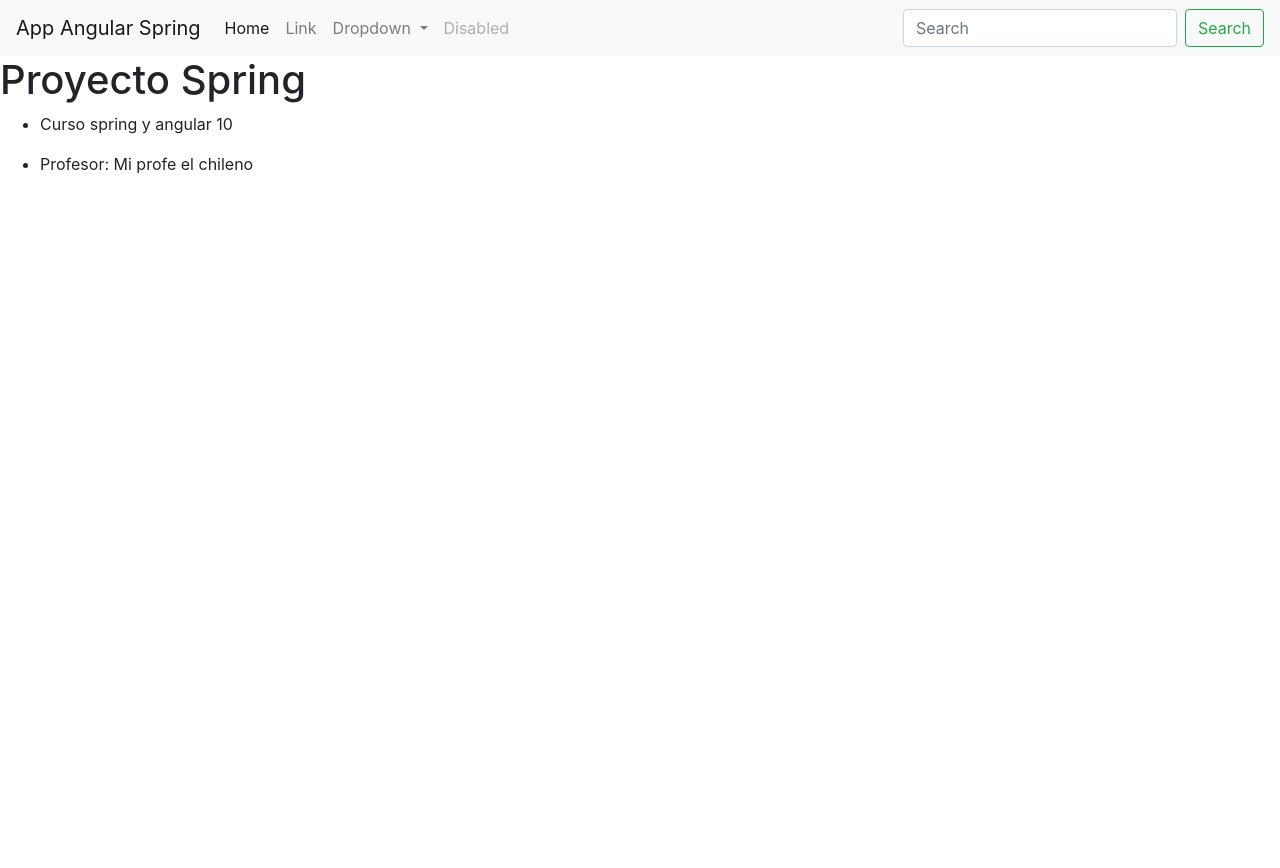
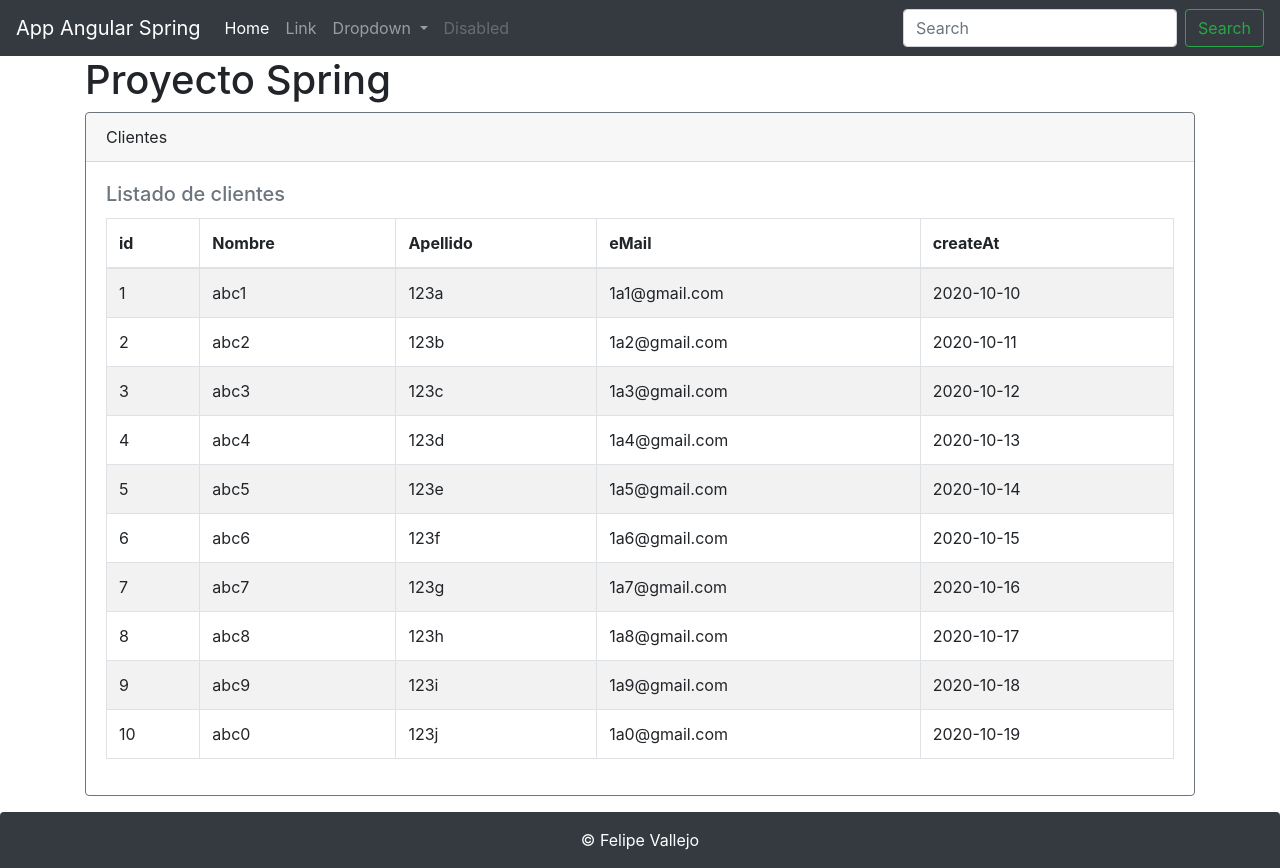
Before and after one commit to raziel7171/cursoUdemyAngularSpring, an Angular app: page /clientes in a window 1280 px wide. Before the commit the page ends 800 px from the top, so only its background shows below. Built offline with nearby package versions, Linux system fonts and the light colour scheme.

Commit message:
se agregaron clientes, footer, navbar; clientes tiene un json a mano

```diff
--- a/src/app/app.component.html
+++ b/src/app/app.component.html
@@ -1,15 +1,10 @@
-<app-header>
+<app-header></app-header>
+<div class="container">
+    <h1>
+        {{title}}
+    </h1>
 
-</app-header>
-<h1>
-    {{title}}
-</h1>
+    <app-clientes></app-clientes>
+</div>
 
-<ul>
-    <li>
-        <p> {{curso}}</p>
-    </li>
-    <li>
-        <p> Profesor: {{profesor}}</p>
-    </li>
-</ul>
+<app-footer></app-footer>
--- /dev/null
+++ b/src/app/clientes/cliente.ts
@@ -0,0 +1,7 @@
+export class Cliente {
+  id: number;
+  nombre: string;
+  apellido: string;
+  email: string;
+  createAt: string;
+}
--- /dev/null
+++ b/src/app/clientes/clientes.component.html
@@ -0,0 +1,27 @@
+<div class="card border-secondary mb-3">
+    <div class="card-header">Clientes</div>
+    <div class="card-body text-secondary">
+        <h5 class="card-title">Listado de clientes</h5>
+        <table class="table table-bordered table-striped">
+            <thead>
+                <tr>
+                    <th>id</th>
+                    <th>Nombre</th>
+                    <th>Apellido</th>
+                    <th>eMail</th>
+                    <th>createAt</th>
+                </tr>
+            </thead>
+            <tbody>
+                <tr *ngFor="let cliente of clientes">
+                    <td>{{cliente.id}}</td>
+                    <td>{{cliente.nombre}}</td>
+                    <td>{{cliente.apellido}}</td>
+                    <td>{{cliente.email}}</td>
+                    <td>{{cliente.createAt}}</td>
+                </tr>
+            </tbody>
+        </table>
+
+    </div>
+</div>
--- /dev/null
+++ b/src/app/clientes/clientes.component.ts
@@ -0,0 +1,19 @@
+import { Component, OnInit } from '@angular/core';
+import {Cliente} from './cliente';
+import {CLIENTES} from './clientes.json';
+@Component({
+  selector: 'app-clientes',
+  templateUrl: './clientes.component.html'
+})
+export class ClientesComponent {
+  clientes: Cliente[];
+
+
+  constructor() { }
+
+  ngOnInit(){
+    this.clientes = CLIENTES;
+  }
+
+
+}
--- /dev/null
+++ b/src/app/clientes/clientes.json.ts
@@ -0,0 +1,13 @@
+import {Cliente} from './cliente';
+
+export const CLIENTES: Cliente[] = [{id: 1, nombre: 'abc1', apellido: '123a', email: '1a1@gmail.com', createAt:'2020-10-10'},
+{id: 2, nombre: 'abc2', apellido: '123b', email: '1a2@gmail.com', createAt:'2020-10-11'},
+{id: 3, nombre: 'abc3', apellido: '123c', email: '1a3@gmail.com', createAt:'2020-10-12'},
+{id: 4, nombre: 'abc4', apellido: '123d', email: '1a4@gmail.com', createAt:'2020-10-13'},
+{id: 5, nombre: 'abc5', apellido: '123e', email: '1a5@gmail.com', createAt:'2020-10-14'},
+{id: 6, nombre: 'abc6', apellido: '123f', email: '1a6@gmail.com', createAt:'2020-10-15'},
+{id: 7, nombre: 'abc7', apellido: '123g', email: '1a7@gmail.com', createAt:'2020-10-16'},
+{id: 8, nombre: 'abc8', apellido: '123h', email: '1a8@gmail.com', createAt:'2020-10-17'},
+{id: 9, nombre: 'abc9', apellido: '123i', email: '1a9@gmail.com', createAt:'2020-10-18'},
+{id: 10, nombre: 'abc0', apellido: '123j', email: '1a0@gmail.com', createAt:'2020-10-19'}
+];
--- /dev/null
+++ b/src/app/directiva/directiva.component.html
@@ -0,0 +1,9 @@
+<button type="button" (click)="setHabilitar()" class="btn btn-primary my-3">{{habilitar==true? 'Ocutlar': 'Mostrar'}}</button>
+<div class="card">
+    <div class="card-header">
+        listado de cursos
+    </div>
+    <ul class="list-group" *ngIf="habilitar == true">
+        <li class="list-group-item" *ngFor="let curso of listaCurso">{{ curso }}</li>
+    </ul>
+</div>
--- /dev/null
+++ b/src/app/directiva/directiva.component.ts
@@ -0,0 +1,15 @@
+import { Component, OnInit } from '@angular/core';
+
+@Component({
+  selector: 'app-directiva',
+  templateUrl: './directiva.component.html'
+})
+export class DirectivaComponent{
+  listaCurso: string[] = ['typescript', 'javascript', 'Java se', 'c#', 'Php'];
+  habilitar: boolean = true;
+  constructor() { }
+
+  setHabilitar(): void {
+    this.habilitar= (this.habilitar==true)? false: true;
+  }
+}
--- /dev/null
+++ b/src/app/footer/footer.component.css
@@ -0,0 +1,6 @@
+.footer {
+    position: absolute;
+    bottom: 0px;
+    height: 60px;
+    width: 100%;
+}
--- /dev/null
+++ b/src/app/footer/footer.component.html
@@ -0,0 +1,7 @@
+<footer class="bg-dark rounded-top text-center">
+    <div class="container py-2">
+        <p class="text-white my-2">
+            &copy; {{autor.nombre + ' ' + autor.apellido}}
+        </p>
+    </div>
+</footer>
--- /dev/null
+++ b/src/app/footer/footer.component.ts
@@ -0,0 +1,11 @@
+import {Component} from '@angular/core';
+
+@Component({
+selector: 'app-footer',
+templateUrl: './footer.component.html',
+styleUrls: ['./footer.component.css']
+})
+export class FooterComponent {
+  autor: any = {nombre:'Felipe', apellido:'Vallejo'};
+
+}
--- a/src/app/header/header.component.html
+++ b/src/app/header/header.component.html
@@ -1,4 +1,4 @@
-<nav class="navbar navbar-expand-lg navbar-light bg-light">
+<nav class="navbar navbar-expand-lg navbar-dark bg-dark">
     <a class="navbar-brand" href="#">{{title}}</a>
     <button class="navbar-toggler" type="button" data-toggle="collapse" data-target="#navbarSupportedContent" aria-controls="navbarSupportedContent" aria-expanded="false" aria-label="Toggle navigation">
 <span class="navbar-toggler-icon"></span>
```
Also changed, not shown: src/app/app.module.ts (+7 -1 lines), 2 other files (tests, documents, lock files or other folders).
